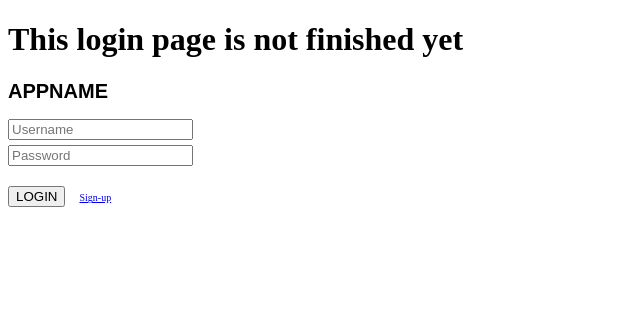
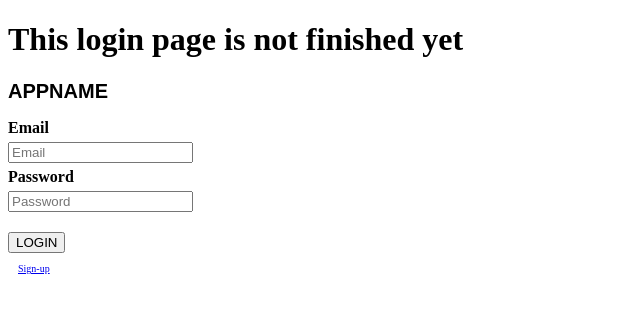
Before and after one commit to software-students-fall2022/web-app-exercise-team-8-1, a Flask app: page /login in a window 1280 px wide. Shown: the top 313 px of the page, without its empty margins (0-640 px from the left). Run offline with Flask 2, Linux system fonts and the light colour scheme; parts of the project's set-up code (start-up, migrations or seed data) failed here and were passed over.

Commit message:
Add forms
Add basic login and sign-up form to front end

```diff
--- a/templates/login.html
+++ b/templates/login.html
@@ -14,11 +14,19 @@
         <h2 class = "web-title">
             APPNAME
         </h2>
-        <input class = "input-bar" type = "text" placeholder = "Username">
-        <input class = "input-bar" type = "text" placeholder = "Password">
-        <a href="list.html"><button class = "login-sign-button">
-            LOGIN
-        </button></a>
+
+        <form method = "POST" action = "\placeholder">
+            <label for="email"><b>Email</b></label>
+            <input class = "input-bar" type = "text" placeholder = "Email" name = "email">
+
+            <label for="password"><b>Password</b></label>
+            <input class = "input-bar" type = "text" placeholder = "Password" name = "password">
+
+            <button class = "login-sign-button" type = "submit">
+                LOGIN
+            </button>
+        </form>
+
         <a href="signup.html"><p class = "sign-up"><u>
             Sign-up
         </u></p></a>
```
Also changed, not shown: templates/signup.html (+14 -6 lines).
